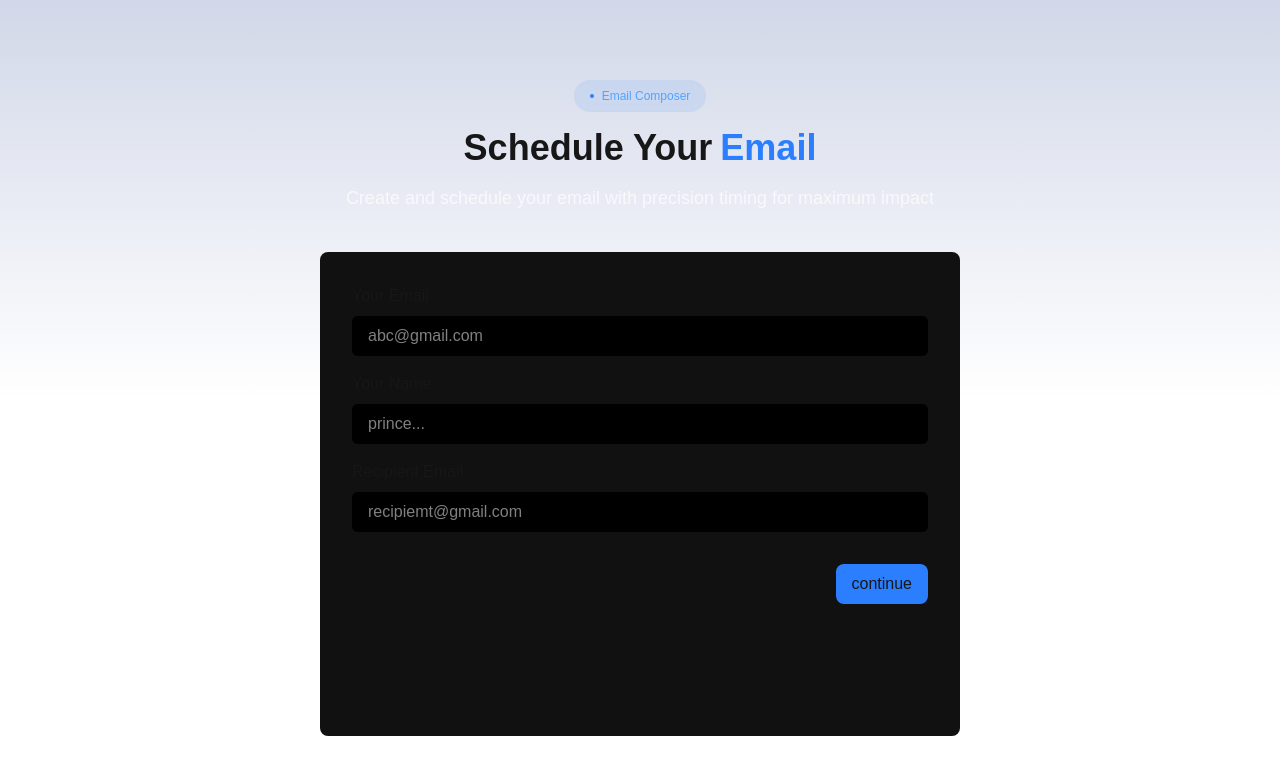
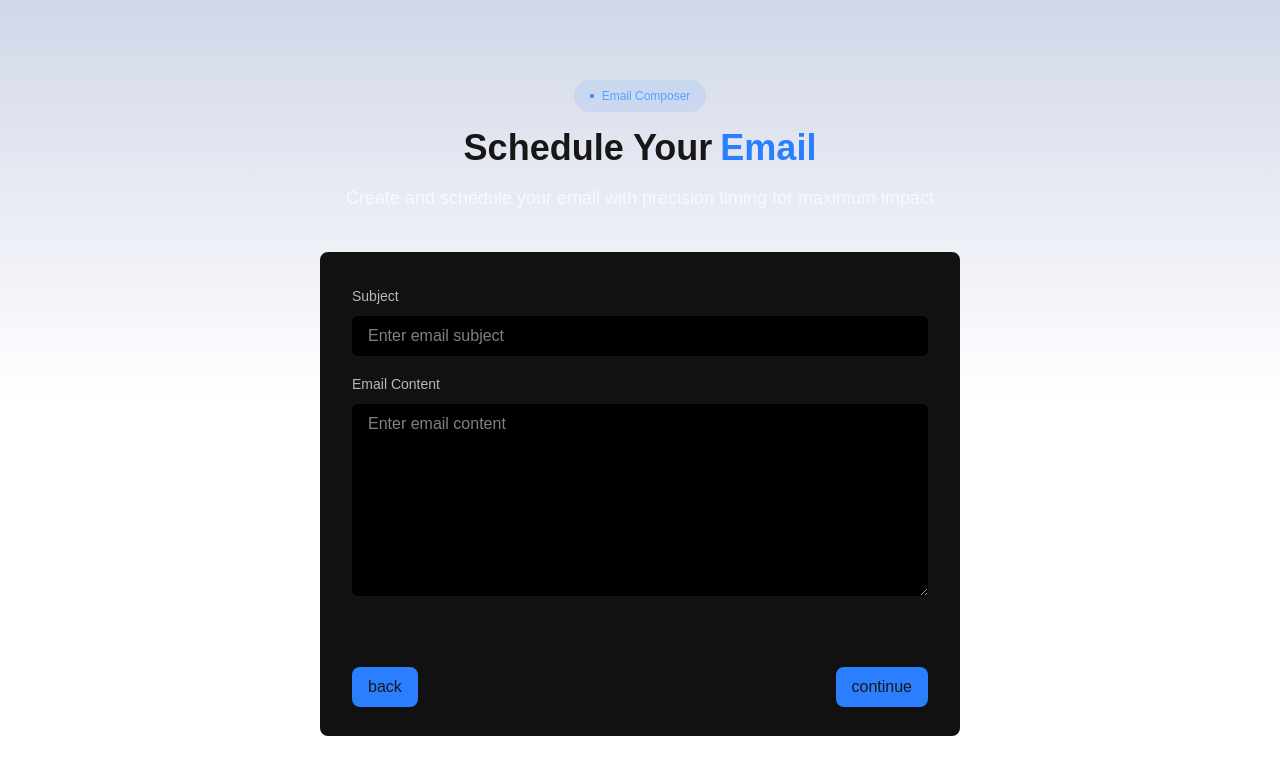
Before and after one commit to PRINCEjain0/mailpilot, a Next.js app: page /form in a window 1280 px wide. Both pictures are taken after a click on the button "continue". Shown: the top 774 px of the page. Built offline with nearby package versions, Linux system fonts and the light colour scheme.

Commit message:
form half done

```diff
--- a/app/(routes)/form/page.jsx
+++ b/app/(routes)/form/page.jsx
@@ -1,10 +1,32 @@
 "use client";
 import { useState, useEffect } from "react";
+import DatePicker from "react-datepicker";
+import "react-datepicker/dist/react-datepicker.css";
 
 export default function form() {
+  const [step, setStep] = useState(1);
   const [email, setEmail] = useState("");
   const [name, setName] = useState("");
   const [recipient, setRecipient] = useState("");
+  const [subject, setSubject] = useState("");
+  const [body, setBody] = useState("");
+  const [scheduleTime, setScheduleTime] = useState("");
+
+  const nextStep = () => {
+    if (step == 1) {
+      setStep(2);
+    } else {
+      setStep(3);
+    }
+  };
+
+  const prevStep = () => {
+    if (step == 2) {
+      setStep(1);
+    } else {
+      setStep(2);
+    }
+  };
 
   return (
     <section className="h-screen flex flex-col items-center bg-gradient-to-b from-blue-900/20 via-transparent to-transparent">
@@ -20,8 +42,12 @@ export default function form() {
         Create and schedule your email with precision timing for maximum impact
       </div>
       <div className="w-1/2 h-full flex flex-col bg-[#111] rounded-lg  mt-10 mb-16 px-8">
+        {step == 1 && (
+          <>
             <div className="w-full mt-8">
-          <label id="email">Your Email</label>
+              <label id="email" className="text-white/70 text-sm ">
+                Your Email
+              </label>
               <input
                 id="email"
                 type="text"
@@ -33,7 +59,9 @@ export default function form() {
               ></input>
             </div>
             <div className="w-full mt-4">
-          <label id="name">Your Name</label>
+              <label id="name" className="text-white/70 text-sm">
+                Your Name
+              </label>
               <input
                 id="name"
                 type="text"
@@ -45,7 +73,9 @@ export default function form() {
               ></input>
             </div>
             <div className="w-full mt-4">
-          <label id="recipiemt">Recipient Email</label>
+              <label id="recipiemt" className="text-white/70 text-sm">
+                Recipient Email
+              </label>
               <input
                 id="recipiemt"
                 type="text"
@@ -57,11 +87,125 @@ export default function form() {
               ></input>
             </div>
             <div className="flex justify-end mt-8 ">
-          <button className="bg-blue-500 rounded-lg px-4 py-2 backdrop-blur-sm">
+              <button
+                className="bg-blue-500 rounded-lg px-4 py-2 backdrop-blur-sm"
+                onClick={() => {
+                  nextStep();
+                }}
+              >
+                continue
+              </button>
+            </div>
+          </>
+        )}
+        {step == 2 && (
+          <>
+            <div className="w-full  mt-8">
+              <label id="subject" className="text-white/70 text-sm">
+                Subject
+              </label>
+              <input
+                id="subject"
+                type="text"
+                className="w-full h-10 bg-blue text-white rounded-md px-4 py-2 mt-2 bg-black "
+                placeholder="Enter email subject"
+                value={subject}
+                onChange={(e) => setSubject(e.target.value)}
+                required
+              ></input>
+            </div>
+            <div className="w-full mt-4">
+              <label id="email_content" className="text-white/70 text-sm">
+                Email Content
+              </label>
+              <textarea
+                id="email_content"
+                type="text"
+                className="w-full h-48 bg-blue text-white rounded-md px-4 py-2 mt-2 bg-black "
+                placeholder="Enter email content"
+                value={body}
+                onChange={(e) => setBody(e.target.value)}
+                required
+              ></textarea>
+            </div>
+            <div className="flex justify-between mt-8 ">
+              <div className="flex justify-end mt-8 ">
+                <button
+                  className="bg-blue-500 rounded-lg px-4 py-2 backdrop-blur-sm"
+                  onClick={() => {
+                    prevStep();
+                  }}
+                >
+                  back
+                </button>
+              </div>
+              <div className="flex justify-end mt-8 ">
+                <button
+                  className="bg-blue-500 rounded-lg px-4 py-2 backdrop-blur-sm"
+                  onClick={() => {
+                    nextStep();
+                  }}
+                >
                   continue
                 </button>
               </div>
             </div>
+          </>
+        )}
+        {step === 3 && (
+          <>
+            <div className="w-full mt-4">
+              <label className="text-white/70  text-sm block mb-2">
+                Schedule Time
+              </label>
+              <DatePicker
+                selected={scheduleTime}
+                onChange={(date) => setScheduleTime(date)}
+                showTimeSelect
+                timeFormat="HH:mm"
+                timeIntervals={15}
+                dateFormat="dd-MM-yyyy h:mm aa"
+                placeholderText="Select date and time"
+                className="bg-black text-white px-4 py-2 rounded-md w-full border border-white"
+              />
+            </div>
+            <div className="w-full h-60 flex flex-col bg-black rounded-lg mt-4  ">
+              <h1 className="ml-4 mt-4">Email Summary</h1>
+              <div className="grid grid-cols-3 gap-4">
+                <div className="col-span-1 text-white/50">To:</div>
+                <div className="col-span-2">fbv</div>
+              </div>
+              <div className="grid grid-cols-3 gap-4">
+                <div className="col-span-1 text-white/50">To:</div>
+                <div className="col-span-2">fbv</div>
+              </div>
+              <div className="grid grid-cols-3 gap-4">
+                <div className="col-span-1 text-white/50">To:</div>
+                <div className="col-span-2">fbv</div>
+              </div>
+              <div className="grid grid-cols-3 gap-4">
+                <div className="col-span-1 text-white/50">To:</div>
+                <div className="col-span-2">dvs</div>
+              </div>
+
+              <div className="grid grid-cols-3 gap-4">
+                <div className="col-span-1 text-white/50">To:</div>
+                <div className="col-span-2">fbv</div>
+              </div>
+            </div>
+            <div className="flex justify-start mt-8 ">
+              <button
+                className="bg-blue-500 rounded-lg px-4 py-2 backdrop-blur-sm"
+                onClick={() => {
+                  prevStep();
+                }}
+              >
+                back
+              </button>
+            </div>
+          </>
+        )}
+      </div>
     </section>
   );
 }
--- a/app/api/auth/callback/route.js
+++ b/app/api/auth/callback/route.js
@@ -54,6 +54,10 @@ export async function GET(req) {
     },
   });
 
+  if (user) {
+    console.log("User already exists:", user);
+  }
+
   if (!user) {
     const newUser = await prisma.User.create({
       data: {
--- a/package.json
+++ b/package.json
@@ -15,6 +15,7 @@
     "next": "15.2.4",
     "prisma": "^6.7.0",
     "react": "^19.0.0",
+    "react-datepicker": "^8.3.0",
     "react-dom": "^19.0.0"
   },
   "devDependencies": {
```
Also changed, not shown: app/page.jsx (+12 -19 lines), 1 other file (tests, documents, lock files or other folders). Lines whose indentation alone changed are shown as unchanged.
